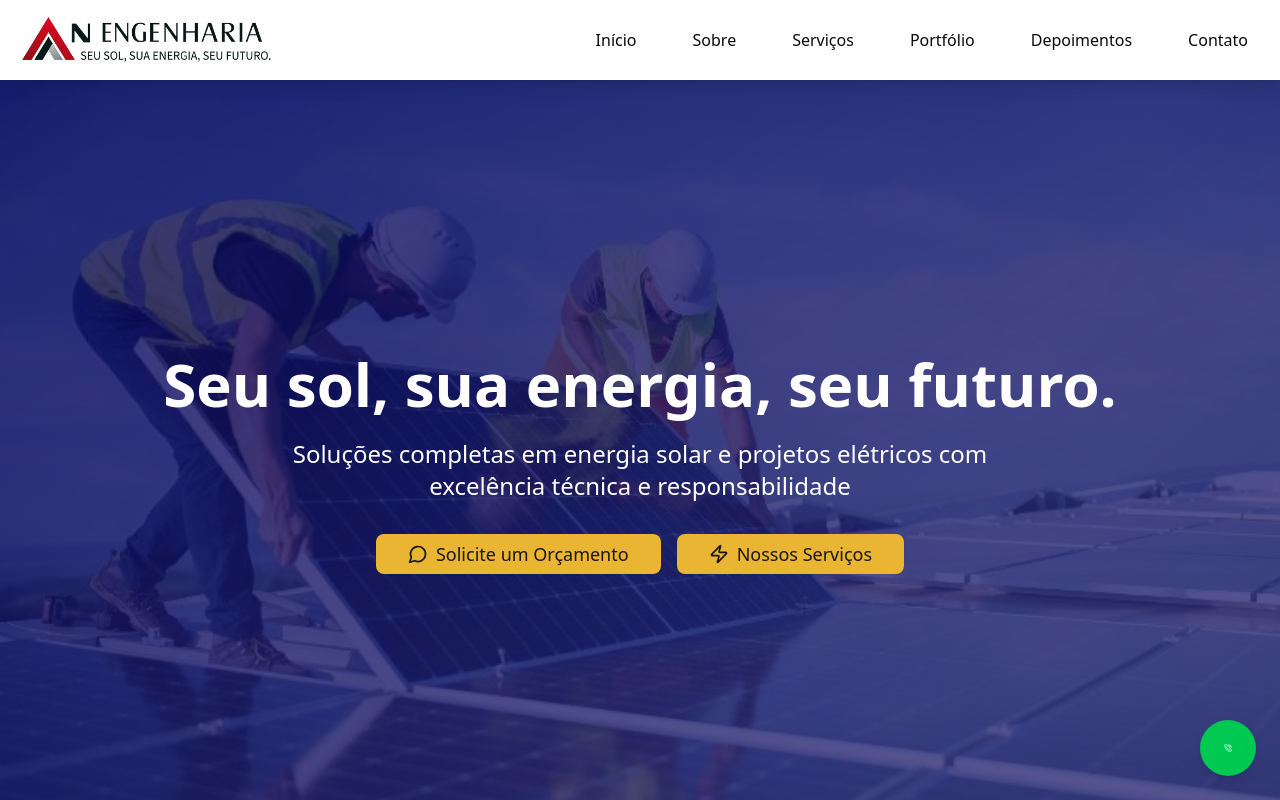
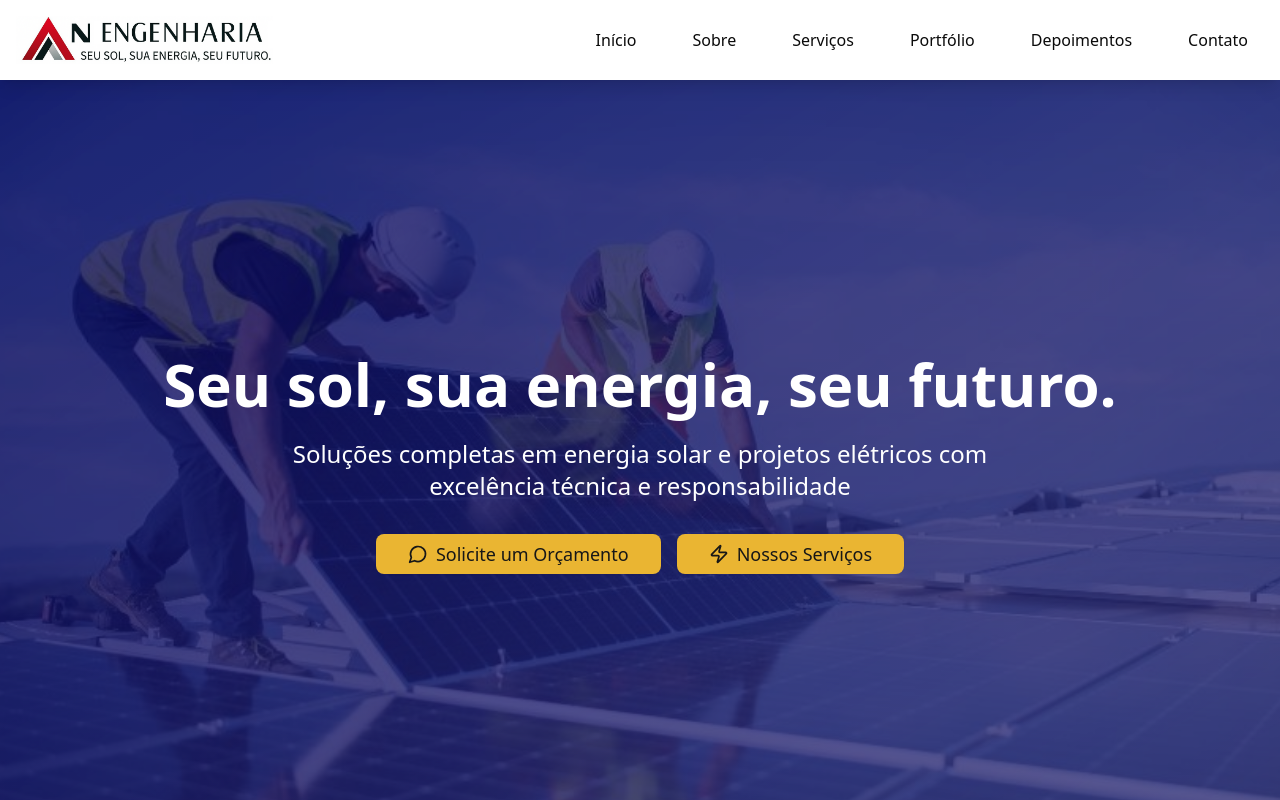
Before and after one commit to adersonnunes/AN-Servicos, a React (Vite) app: page / in a window 1280 px wide. Shown: the top 800 px of the page. Built offline with nearby package versions, Linux system fonts and the light colour scheme.

Commit message:
Remove WhatsAppFloat component from App

```diff
--- a/src/App.jsx
+++ b/src/App.jsx
@@ -698,7 +698,6 @@ const HomePage = ({ openWhatsAppWithConversion, isMenuOpen, setIsMenuOpen }) =>
     <Testimonials />
     <Contact openWhatsAppWithConversion={openWhatsAppWithConversion} />
     <Footer />
-    <WhatsAppFloat openWhatsAppWithConversion={openWhatsAppWithConversion} />
   </div>
 );
 
```
